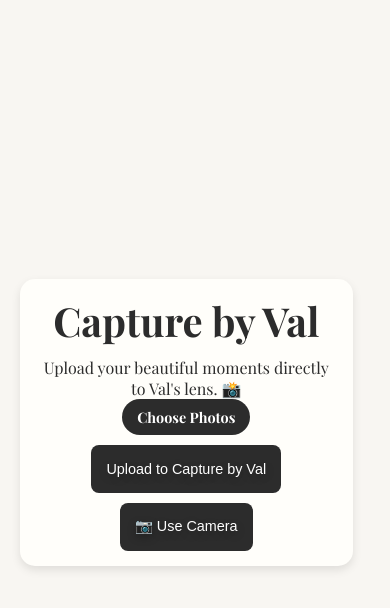
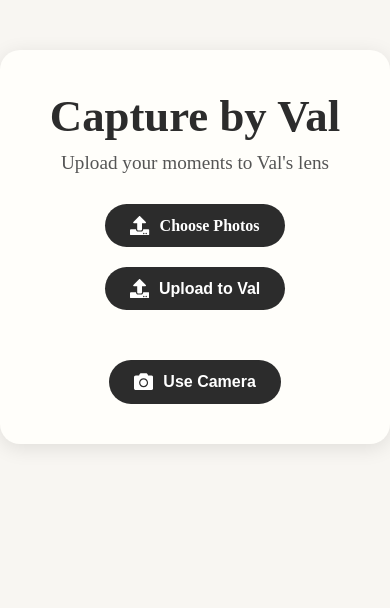
Before and after one commit to GeorgeWalkerPhillips/image-uploader, a React (Create React App) app: page / in a window 390 px wide. Shown: the top 608 px of the page. Built offline with nearby package versions, Linux system fonts and the light colour scheme.

Commit message:
Home Revamp

```diff
--- a/src/Home.css
+++ b/src/Home.css
@@ -1,98 +1,111 @@
-@import url('https://fonts.googleapis.com/css2?family=Great+Vibes&family=Playfair+Display:wght@400;700&display=swap');
-
 body {
     background-color: #f8f6f2;
     font-family: 'Playfair Display', serif;
     color: #2c2c2c;
-    text-align: center;
-    display: flex;
-    align-items: center;
-    justify-content: center;
-    height: 100vh;
     margin: 0;
-    padding: 20px;
+    padding: 0;
 }
 
-.App-header {
-    background-color: #fffefa;
-    width: 90%;
-    max-width: 500px;
-    display: flex;
-    flex-direction: column;
-    align-items: center;
-    justify-content: center;
-    padding: 20px;
-    border-radius: 15px;
-    box-shadow: 0 4px 10px rgba(0, 0, 0, 0.1);
+.home-container {
+    max-width: 600px;
+    margin: 50px auto;
+    background: #fffefa;
+    border-radius: 20px;
+    box-shadow: 0 4px 20px rgba(0, 0, 0, 0.1);
+    padding: 40px 30px;
+    text-align: center;
 }
 
-h1 {
-    font-size: 3rem;
-    color: #2c2c2c;
+.home-title {
+    font-size: 2.8rem;
+    font-weight: bold;
     margin-bottom: 10px;
 }
 
-p {
+.home-subtitle {
     font-size: 1.2rem;
-    color: #2c2c2c;
+    margin-bottom: 30px;
+    color: #555;
+}
+
+.upload-section {
+    margin-bottom: 30px;
 }
 
 .custom-file-upload {
     background: #2c2c2c;
     color: white;
-    font-size: 1rem;
     padding: 12px 25px;
-    border: none;
-    border-radius: 25px;
+    border-radius: 30px;
+    font-weight: bold;
+    display: inline-flex;
+    align-items: center;
+    gap: 10px;
     cursor: pointer;
-    transition: background-color 0.3s ease, transform 0.2s ease;
-    display: inline-block;
-    font-weight: bold;
+    transition: 0.3s ease;
 }
 
 .custom-file-upload:hover {
-    background: #000;
-    transform: scale(1.05);
+    background: #1a1a1a;
 }
 
 .custom-file-upload input {
     display: none;
 }
 
-.file-names {
-    font-size: 1rem;
-    color: #2c2c2c;
-    margin-top: 10px;
-    font-weight: bold;
-}
-
 .button-36 {
     background: #2c2c2c;
-    border-radius: 8px;
+    color: #fff;
+    padding: 12px 25px;
+    border-radius: 30px;
     border: none;
-    color: #FFFFFF;
+    font-weight: bold;
+    font-size: 1rem;
+    margin-top: 20px;
     cursor: pointer;
-    font-size: 16px;
-    font-weight: 500;
-    height: 3rem;
-    padding: 0 1.6rem;
-    text-shadow: rgba(0, 0, 0, 0.25) 0 3px 8px;
-    transition: all .5s;
-    margin-top: 10px;
+    display: inline-flex;
+    align-items: center;
+    gap: 10px;
+    transition: background 0.3s ease;
 }
 
 .button-36:hover {
     background: #1a1a1a;
-    box-shadow: rgba(0, 0, 0, 0.5) 0 1px 30px;
-    transition-duration: .1s;
+}
+
+.thumbnail-preview {
+    position: relative;
+    height: 90px;
+    margin-top: 20px;
+    margin-bottom: 10px;
+}
+
+.thumbnail {
+    position: absolute;
+    width: 70px;
+    height: 90px;
+    overflow: hidden;
+    border-radius: 10px;
+    box-shadow: 0 3px 8px rgba(0, 0, 0, 0.2);
+    transition: all 0.3s ease;
+}
+
+.thumbnail img {
+    width: 100%;
+    height: 100%;
+    object-fit: cover;
+}
+
+.icon {
+    font-size: 1.2rem;
 }
 
 .popup {
     position: fixed;
     top: 0;
     left: 0;
+    height: 100%;
     width: 100%;
-    height: 100%;
     background: rgba(0, 0, 0, 0.5);
     display: flex;
     align-items: center;
@@ -101,54 +114,25 @@ p {
 
 .popup-content {
     background: white;
-    padding: 20px;
-    border-radius: 10px;
+    padding: 25px;
+    border-radius: 12px;
     text-align: center;
+    max-width: 300px;
     box-shadow: 0 4px 10px rgba(0, 0, 0, 0.3);
 }
 
 .spinner {
     width: 40px;
     height: 40px;
-    border: 5px solid rgba(0, 0, 0, 0.1);
+    border: 4px solid rgba(0, 0, 0, 0.1);
     border-left-color: #2c2c2c;
     border-radius: 50%;
     animation: spin 1s linear infinite;
-    margin: 0 auto;
+    margin: 20px auto;
 }
 
 @keyframes spin {
-    from {
-        transform: rotate(0deg);
-    }
-
     to {
         transform: rotate(360deg);
     }
 }
-
-@media screen and (max-width: 768px) {
-    body {
-        background-position: left center;
-    }
-
-    .App-header {
-        width: 95%;
-        max-width: 400px;
-        padding: 15px;
-    }
-
-    h1 {
-        font-size: 2.5rem;
-    }
-
-    p {
-        font-size: 1rem;
-    }
-
-    .custom-file-upload,
-    .button-36 {
-        font-size: 0.9rem;
-        padding: 8px 15px;
-    }
-}
--- a/src/Home.js
+++ b/src/Home.js
@@ -1,8 +1,8 @@
 import React, { useState } from "react";
 import "./Home.css";
-import CameraCapture from './CameraCapture';
+import CameraCapture from "./CameraCapture";
 import { Link } from "react-router-dom";
-
+import { FaUpload, FaCamera } from "react-icons/fa";
 
 function Home() {
     const [images, setImages] = useState([]);
@@ -51,21 +51,33 @@ function Home() {
     };
 
     return (
-        <div className="App-header">
-            <h1>Capture by Val</h1>
-            <p>Upload your beautiful moments directly to Val's lens. 📸</p>
+        <div className="home-container">
+            <h1 className="home-title">Capture by Val</h1>
+            <p className="home-subtitle">Upload your moments to Val's lens</p>
 
-            <div className="picker-container">
+            <div className="upload-section">
                 <label className="custom-file-upload">
                     <input type="file" multiple onChange={handleFileChange} />
-                    Choose Photos
+                    <FaUpload className="icon" /> Choose Photos
                 </label>
 
                 {fileNames.length > 0 && (
-                    <p className="file-names">{fileNames.join(", ")}</p>
+                    <div className="thumbnail-preview">
+                        {images.slice(0, 3).map((image, index) => (
+                            <div
+                                key={index}
+                                className="thumbnail"
+                                style={{ left: `${index * 20}px`, zIndex: 3 - index }}
+                            >
+                                <img src={URL.createObjectURL(image)} alt={`thumb-${index}`} />
+                            </div>
+                        ))}
+                    </div>
                 )}
 
-                <button className="button-36" onClick={handleUpload}>Upload to Capture by Val</button>
+                <button className="button-36" onClick={handleUpload}>
+                    <FaUpload className="icon" /> Upload to Val
+                </button>
             </div>
 
             {uploading && (
@@ -87,7 +99,9 @@ function Home() {
             )}
 
             <Link to="/camera">
-                <button className="button-36">📷 Use Camera</button>
+                <button className="button-36">
+                    <FaCamera className="icon" /> Use Camera
+                </button>
             </Link>
         </div>
     );
```
Also changed, not shown: 1 other file (tests, documents, lock files or other folders).
